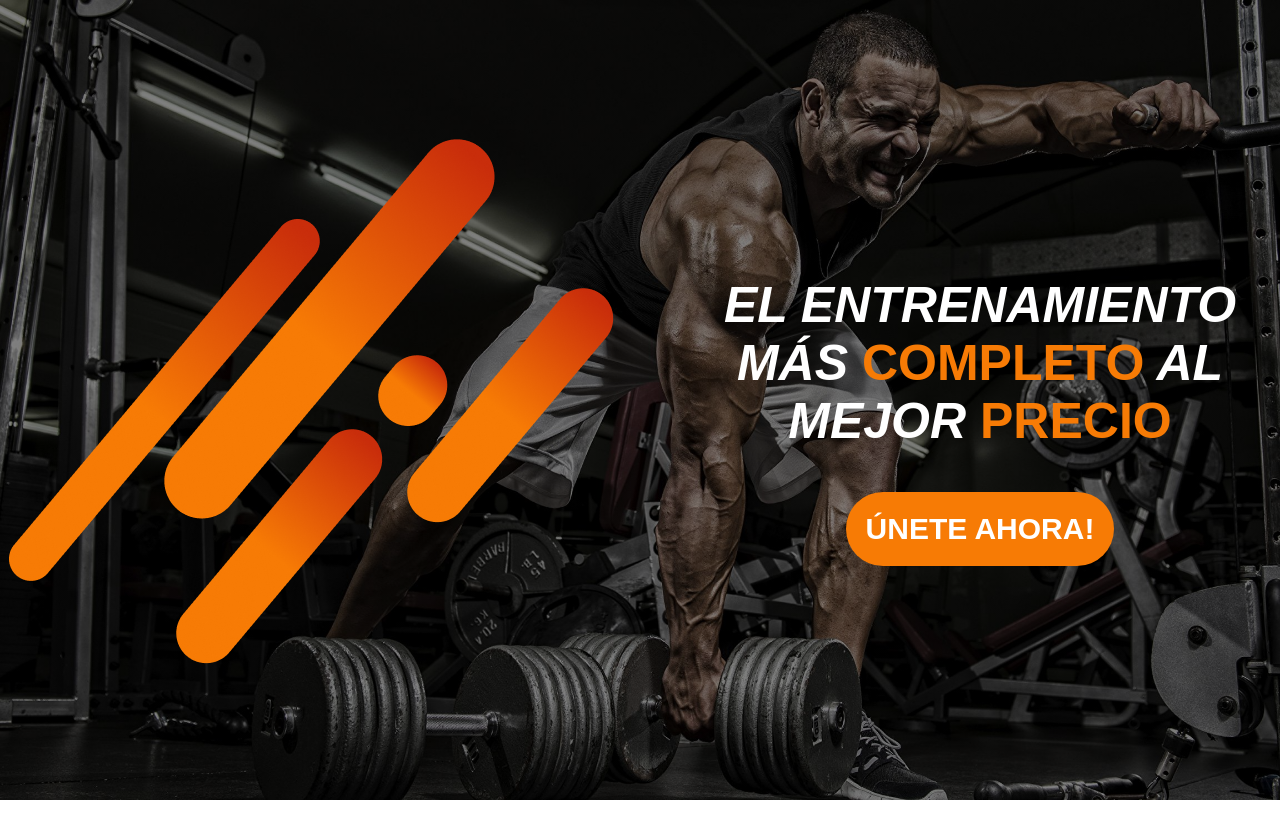
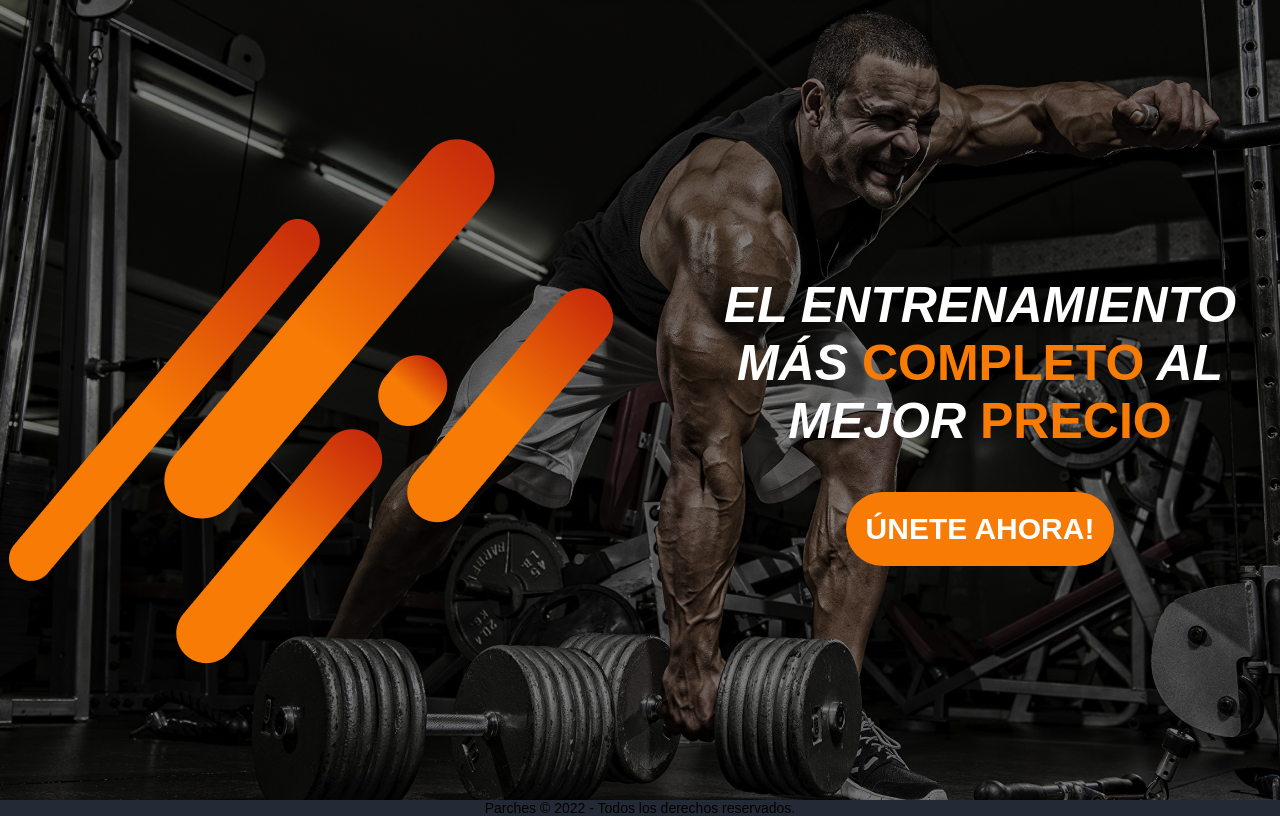
Before and after one commit to TeamMrWeb/Demo-5, a React (Vite) app: page / in a window 1280 px wide. Built offline with nearby package versions, Linux system fonts and the light colour scheme.

Commit message:
Footer small changes

```diff
--- a/src/App.jsx
+++ b/src/App.jsx
@@ -1,9 +1,11 @@
 import Home from "./pages/Home";
+import Footer from "./components/Footer"
 
 export default function App() {
     return (
         <div className="app">
             <Home />
+            <Footer />
         </div>
     )
 }
--- a/src/components/Footer.jsx
+++ b/src/components/Footer.jsx
@@ -3,7 +3,7 @@ function Footer() {
     <footer className="footer">
         <div className="footer-container">
             <div className="footer-text">
-                Copyright © {new Date().getFullYear()} Parches
+               <span>Parches</span> © {new Date().getFullYear()} - Todos los derechos reservados.
             </div>
         </div>
     </footer>
--- a/src/styles/components/_footer.scss
+++ b/src/styles/components/_footer.scss
@@ -8,7 +8,14 @@
         flex-direction: column;
         align-items: center;
         justify-content: center;
+        max-width: $maxPageWidth;
         width: 100%;
-        max-width: $maxPageWidth;
+        height: 100%;
+        padding: 20px;
+        color: $textBlackColor;
+        .footer-text{
+            font-size: 16px;
+            font-family: $fontFamily;
+        }
     }
 }
```
